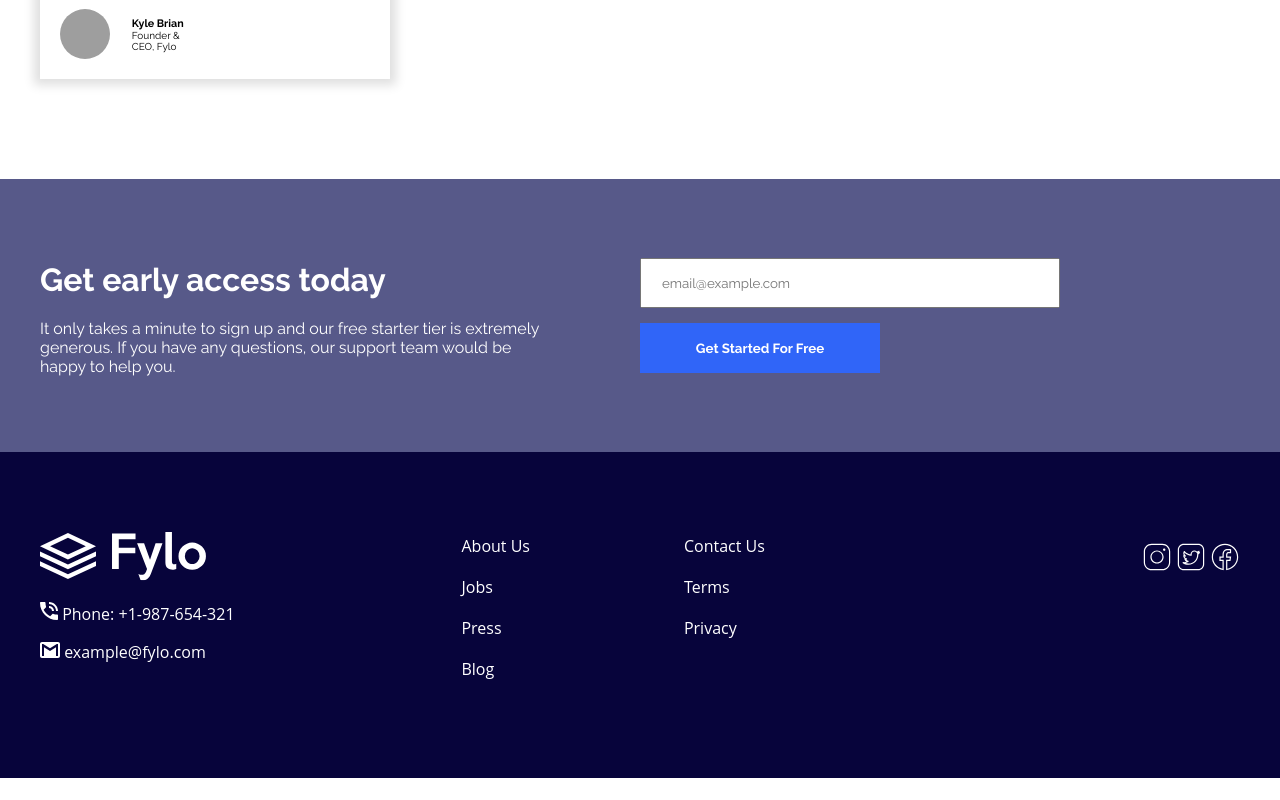
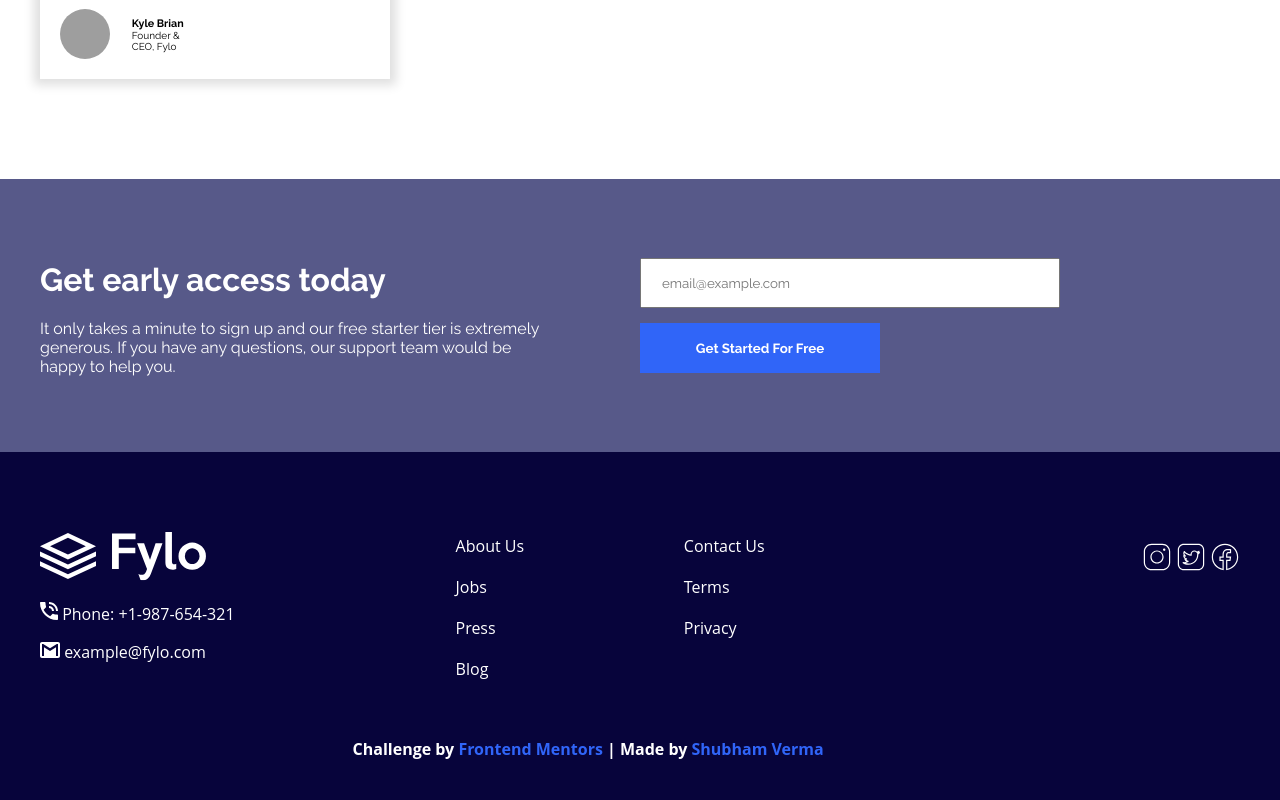
Before and after one commit to ShubhamVerma1811/Fylo, a plain HTML site: page index.html in a window 1280 px wide. Shown: the part 1102-1902 px from the top of the page. Before the commit the page ends 1880 px from the top, so only its background shows below. Drawn offline with Linux system fonts and the light colour scheme; grey boxes are pictures that could not be loaded.

Commit message:
Added ref in footer

```diff
--- a/index.html
+++ b/index.html
@@ -121,7 +121,14 @@
             <td><a href="#">Blog</a></td>
           </tr>
         </table>
+
+        <p class="ref">
+          Challenge by
+          <a href="https://frontendmentor.io">Frontend Mentors</a> | Made by
+          <a href="https://shubhamverma.me">Shubham Verma</a>
+        </p>
       </div>
+
       <div class="contact-social">
         <svg
           xmlns="http://www.w3.org/2000/svg"
--- a/styles/style.scss
+++ b/styles/style.scss
@@ -216,4 +216,17 @@ footer {
       margin-right: 150px;
     }
   }
+
+  .ref {
+    display: inline;
+    font-weight: 700;
+    position: relative;
+    top: 40px;
+    right: 100px;
+    a {
+      display: inline;
+      margin: 0;
+      color:$accentBrightBlue;
+    }
+  }
 }
```
Also changed, not shown: styles/style.css, 1 other file.
